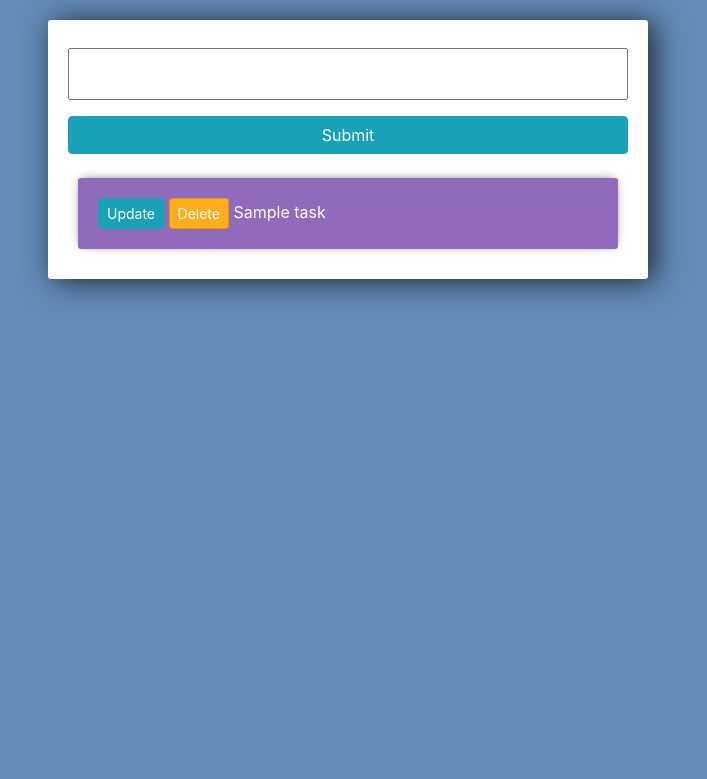
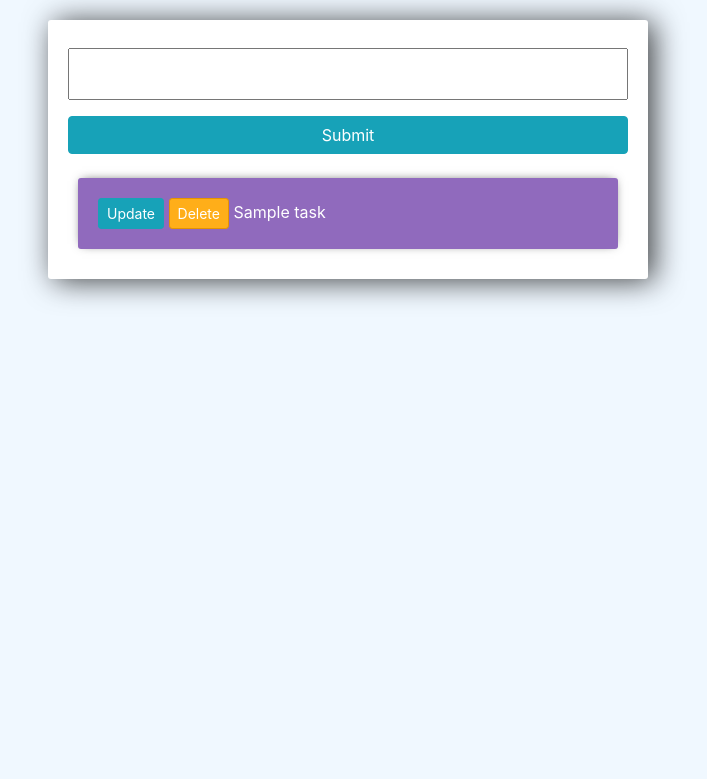
Before and after one commit to MoSadri/Django-to-do, a Django app: template tasks/templates/tasks/list.html in a window 1280 px wide. Shown: the top 779 px of the page, without its empty margins (292-999 px from the left). Run offline with Django 3.2, Linux system fonts and the light colour scheme; the template is opened without the code that fills it: most values are stand-ins (such as "Sample title", 1, 10 or a date in 2020); form fields are guessed from the names that the template uses; some libraries are stand-ins or nearby versions.

Commit message:
update for heroku

```diff
--- a/tasks/templates/tasks/list.html
+++ b/tasks/templates/tasks/list.html
@@ -1,9 +1,11 @@
 <link rel="stylesheet" href="https://stackpath.bootstrapcdn.com/bootstrap/4.3.1/css/bootstrap.min.css" integrity="sha384-ggOyR0iXCbMQv3Xipma34MD+dH/1fQ784/j6cY/iJTQUOhcWr7x9JvoRxT2MZw1T" crossorigin="anonymous">
+
 
 <style>
 
 	body{
-		background-color: #638CB8;
+		background-color: #F0F8FF;
+
 	}
 
 	input{
@@ -19,6 +21,7 @@
 
 	.submit{
 		background-color: #6BA3E8;
+
 	}
 
 	.center-column{
@@ -53,6 +56,8 @@
 		{% csrf_token %}
 		{{form.title}}
 		<input class="btn btn-info" type="submit" name="Create Task">
+
+
 	</form>
 
 	<div class="todo-list">
--- a/to_do/settings.py
+++ b/to_do/settings.py
@@ -14,7 +14,7 @@ SECRET_KEY = 'django-insecure-@5l&@o__-5_!o97^rkm=o551=5=d7^f)fd7go4mkdg9#z42w57
 # SECURITY WARNING: don't run with debug turned on in production!
 DEBUG = True
 
-ALLOWED_HOSTS = []
+ALLOWED_HOSTS = [*]
 
 
 # Application definition
```
Also changed, not shown: db.sqlite3, 3 other files.
